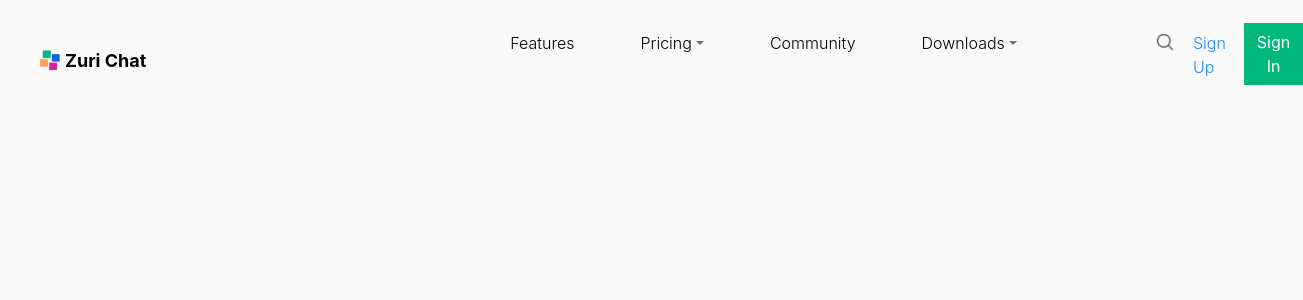
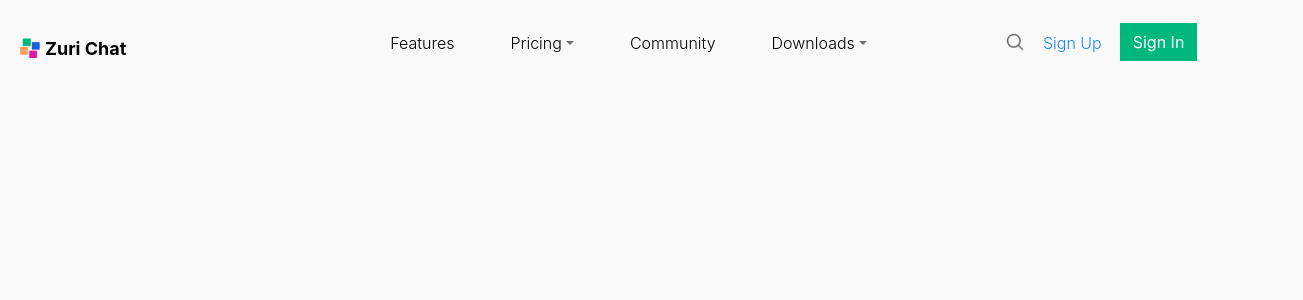
Before and after one commit to agkayster/header-app, a React (Create React App) app: page / in a window 1280 px wide. Shown: the top 300 px of the page, 1303 px wide, since content can reach past the window. Built offline with nearby package versions, Linux system fonts and the light colour scheme.

Commit message:
changed code

```diff
--- a/src/styles/Navbar.module.css
+++ b/src/styles/Navbar.module.css
@@ -96,106 +96,7 @@
 	font-weight: 300;
 }
 
-@media only screen and (min-width: 768px) {
-	.collapse {
-		margin-left: 200px;
-	}
 
-	.image {
-		position: relative;
-		top: 10px;
-	}
-
-	.zuriChat {
-		font-size: 18px;
-		color: black;
-		position: relative;
-		top: 5px;
-		font-weight: bold;
-		margin-left: 5px;
-		text-decoration: none;
-	}
-
-	.navbar {
-		margin-top: 15px;
-	}
-
-	.navbarNav {
-		margin-left: 140px;
-	}
-
-	.navbarBrand {
-		text-decoration: none;
-		padding-left: 20px;
-	}
-
-	.navButton {
-		margin-left: 160px;
-	}
-
-	.navLinkFeatures {
-		margin-right: 50px;
-	}
-
-	.navLinkPricing {
-		margin-right: 50px;
-	}
-
-	.navLinkComms {
-		margin-right: 50px;
-	}
-
-	.navLinkSignUp {
-		margin-right: 10px;
-	}
-
-	/* .searchLogo {
-		position: relative;
-		right: 20px;
-		top: 5px;
-		margin-left: 200px;
-		margin-right: 15px;
-	} */
-
-	.searchLogo1 {
-		display: none;
-	}
-
-	.signIn {
-		background-color: #00b87c;
-		color: white;
-		border-radius: 0px;
-	}
-
-	.signI {
-		font-weight: 300;
-	}
-
-	.signU {
-		color: #1e88e5;
-		font-weight: 300;
-	}
-
-	.download {
-		color: black;
-		font-weight: 300;
-	}
-
-	.comms {
-		color: black;
-		font-weight: 300;
-	}
-
-	.pricing {
-		color: black;
-		font-weight: 300;
-	}
-
-	.features {
-		color: black;
-		font-weight: 300;
-	}
-}
 
 @media only screen and (min-width: 1440px) {
 	.collapse {
```
